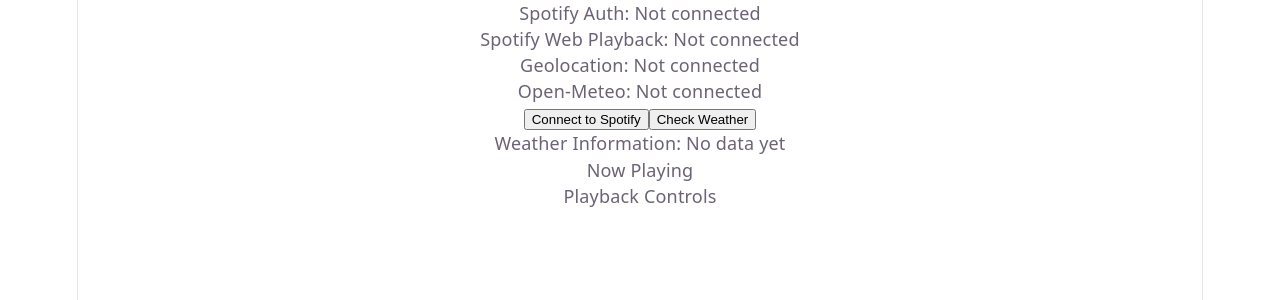
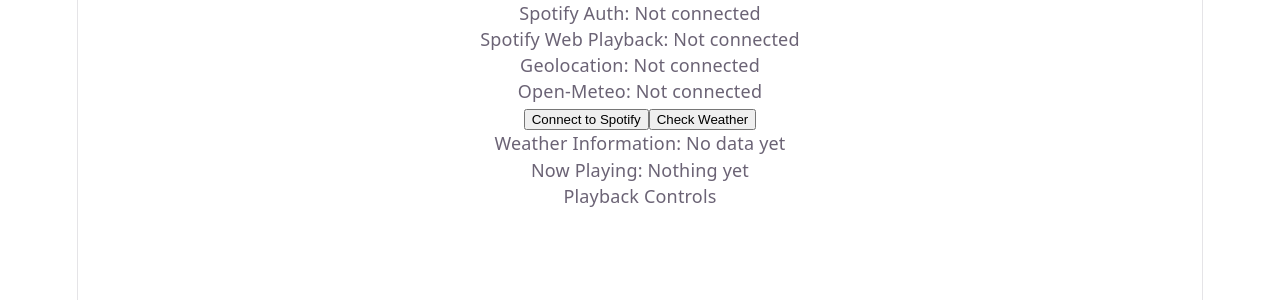
Before and after one commit to lexgit5/ColdFusion, a React (Vite) app: page / in a window 1280 px wide. Shown: the top 300 px of the page. Built offline with nearby package versions, Linux system fonts and the light colour scheme.

Commit message:
now playing barebones

```diff
--- a/src/App.jsx
+++ b/src/App.jsx
@@ -5,6 +5,7 @@
 import { initializePlayer } from './utils/spotifyPlayer'
 import { getUserLocation, getWeather } from './utils/weather'
 import WeatherInfo from './components/WeatherInfo'
+import NowPlaying from './components/NowPlaying'
 
 import './App.css'
 
@@ -42,6 +43,7 @@
 
   const [deviceId, setDeviceId] = useState(null); // this and the useEffect below start the web player
   const [player, setPlayer] = useState(null);
+  const [currentTrack, setCurrentTrack] = useState(null); // holds the currently playing track's info for NowPlaying
 
   useEffect(() => {
     if (!accessToken) return;
@@ -56,6 +58,14 @@
       },
       onStateChange: (state) => {
         console.log('Player state changed:', state);
+        if (state && state.track_window && state.track_window.current_track) {
+          const track = state.track_window.current_track;
+          setCurrentTrack({
+            name: track.name,
+            artist: track.artists.map((a) => a.name).join(', '),
+            albumArt: track.album.images[0]?.url,
+          });
+        }
       },
       onError: (message) => {
         setSpotifyWebplayStatus(`Error: ${message}`);
@@ -63,7 +73,7 @@
     });
   }, [accessToken]);
 
-const [weatherData, setWeatherData] = useState(null); //location permission and weather set up
+  const [weatherData, setWeatherData] = useState(null); // location permission and weather set up
 
   async function handleCheckWeather() {
     try {
@@ -94,14 +104,18 @@
       </div>
 
       <div>
-        <AuthButton/>
+        <AuthButton />
         <button onClick={handleCheckWeather}>Check Weather</button>
       </div>
 
       <div>
         <WeatherInfo weatherData={weatherData} />
       </div>
-      <div>Now Playing</div>
+
+      <div>
+        <NowPlaying track={currentTrack} />
+      </div>
+
       <div>Playback Controls</div>
     </>
   )
--- a/src/components/NowPlaying.jsx
+++ b/src/components/NowPlaying.jsx
@@ -0,0 +1,15 @@
+function NowPlaying({ track }) {
+  if (!track) {
+    return <div>Now Playing: Nothing yet</div>;
+  }
+
+  return (
+    <div>
+      {track.albumArt && <img src={track.albumArt} alt={track.name} width={80} />}
+      <p>{track.name}</p>
+      <p>{track.artist}</p>
+    </div>
+  );
+}
+
+export default NowPlaying;
```
Lines whose indentation alone changed are shown as unchanged.
